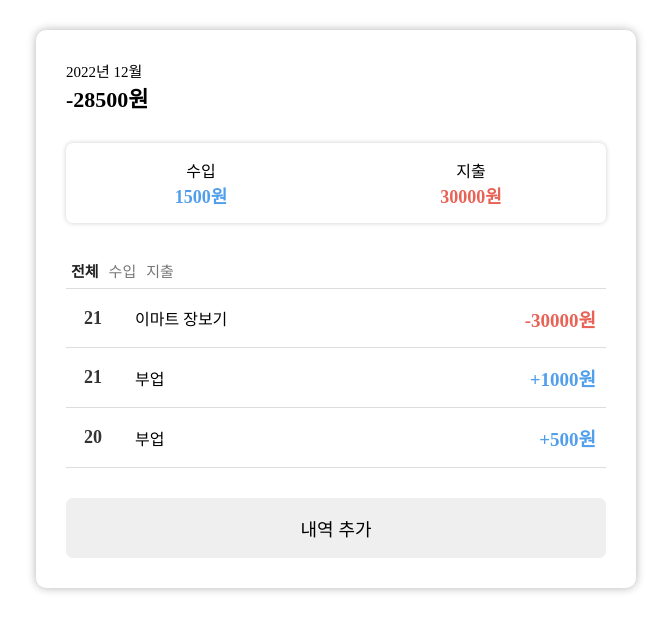
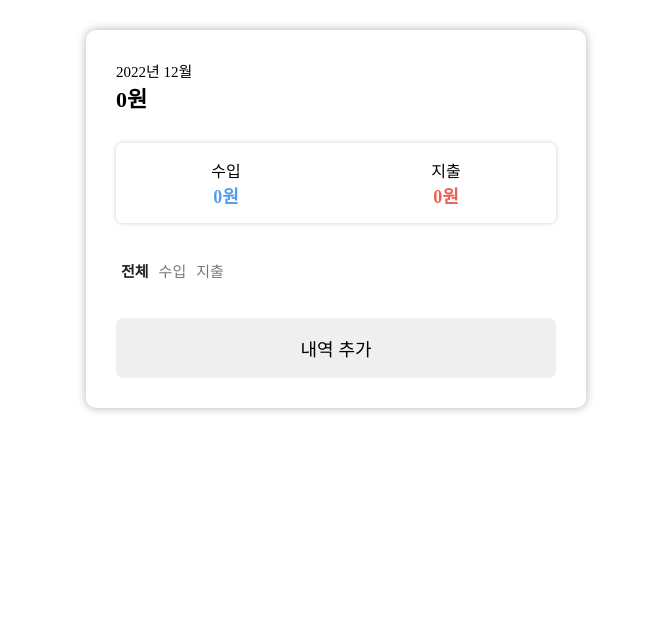
Before and after one commit to lebaolove/money-note, a React app: page / in a window 1280 px wide. Shown: the top 630 px of the page, without its empty margins (304-975 px from the left). Built offline with nearby package versions, Linux system fonts and the light colour scheme.

Commit message:
내역 추가 기능 & 리스트 UI 수정

```diff
--- a/src/components/Add/Add.tsx
+++ b/src/components/Add/Add.tsx
@@ -1,12 +1,21 @@
-import React, { useEffect } from 'react';
+import React, { useState, useEffect } from 'react';
 import { setTimeout } from 'timers';
+import { IListItem } from '../App';
 
 interface IAdd {
+    moneyList: IListItem[];
     setViewAdd: React.Dispatch<React.SetStateAction<boolean>>;
+    setMoneyList: React.Dispatch<React.SetStateAction<IListItem[]>>;
 }
 
 function Add(props: IAdd) {
-    const [isMounted, setIsMounted] = React.useState<boolean>(false);
+    const [isMounted, setIsMounted] = useState<boolean>(false);
+    const [activeInout, setActiveInout] = useState<'none'|'in'|'out'>('none');
+    const [inputYear, setInputYear] = useState<string>('');
+    const [inputMonth, setInputMonth] = useState<string>('');
+    const [inputDay, setInputDay] = useState<string>('');
+    const [inputContent, setInputContent] = useState<string>('');
+    const [inputPrice, setInputPrice] = useState<string>('');
 
     useEffect(() => {
         setTimeout(() => {
@@ -15,35 +24,76 @@ function Add(props: IAdd) {
         return () => setIsMounted(false);
     }, []);
 
+    const add = () => {
+        if(inputYear === '' || inputMonth === '' || inputDay === '') {
+            alert("날짜를 입력해 주세요.");
+        } else if(activeInout === 'none') {
+            alert("수입/지출 구분해 주세요.");
+        } else if(inputContent === '') {
+            alert("내용을 입력해 주세요.");
+        } else if(inputPrice === '') {
+            alert("금액을 입력해 주세요.");
+        } else {
+            let randomId: number = 0;
+            while([...props.moneyList].find(v => v.id === randomId)) {
+                randomId = Math.random() * 100;
+            }
+            const newItem: IListItem = {
+                id: randomId,
+                date: Number(inputDay),
+                content: inputContent,
+                price: Number(inputPrice),
+                inout: activeInout
+            };
+            const newList: IListItem[] = [...props.moneyList];
+            newList.push(newItem);
+            props.setMoneyList(newList);
+            props.setViewAdd(false);
+        }
+    };
+
     return (
         <div id="add" className={isMounted ? "on" : ""}>
             <h2 className="title">내역 추가</h2>
             <dl>
                 <dt className="item-title">날짜</dt>
                 <dd className="date-input">
-                    <input type="text" placeholder="2022" />
-                    <input type="text" placeholder="01" />
-                    <input type="text" placeholder="01" />
+                    <input type="number" placeholder="2022" onChange={(e) => setInputYear(e.target.value)}/>
+                    <input type="number" placeholder="01" onChange={(e) => setInputMonth(e.target.value)}/>
+                    <input type="number" placeholder="01" onChange={(e) => setInputDay(e.target.value)}/>
                 </dd>
             </dl>
             <dl>
                 <dt className="item-title">내용</dt>
                 <dd className="inout-btns">
-                    <button className="income">수입</button>
-                    <button className="expense">지출</button>
+                    <button
+                        className={`income ${activeInout === 'in' ? 'active' : ''}`}
+                        onClick={() => setActiveInout('in')}>수입</button>
+                    <button
+                        className={`expense ${activeInout === 'out' ? 'active' : ''}`}
+                        onClick={() => setActiveInout('out')}>지출</button>
                 </dd>
                 <dd>
-                    <input type="text" className="input-long" placeholder="내용을 입력해 주세요." />
+                    <input
+                        type="text"
+                        className="input-long"
+                        placeholder="내용을 입력해 주세요."
+                        onChange={(e) => setInputContent(e.target.value)}/>
                 </dd>
             </dl>
             <dl>
                 <dt className="item-title">금액</dt>
                 <dd>
-                    <input type="text" className="input-long" placeholder="금액을 입력해 주세요." />
+                    <input
+                        type="text"
+                        className="input-long"
+                        placeholder="금액을 입력해 주세요."
+                        value={Number(inputPrice).toLocaleString()}
+                        onChange={(e) => setInputPrice(e.target.value)}/>
                 </dd>
             </dl>
             <div className="btm-btns">
-                <button className="add">등록</button>
+                <button className="add" onClick={add}>등록</button>
                 <button className="cancel" onClick={() => props.setViewAdd(false)}>취소</button>
             </div>
         </div>
--- a/src/components/App.scss
+++ b/src/components/App.scss
@@ -8,7 +8,7 @@ $colorOut: rgb(233, 98, 86);
 
 #mNote {
     background: #fff;
-    width: Min(600px, 90%);
+    width: Min(500px, 90%);
     margin: 30px auto 0;
     box-shadow: 0 0 10px rgba(0, 0, 0, 0.3);
     padding: 30px;
--- a/src/components/App.tsx
+++ b/src/components/App.tsx
@@ -1,16 +1,34 @@
-import React from 'react';
+import { useState, useEffect } from 'react';
 import './App.scss';
 import List from './List/List';
 import Add from './Add/Add';
 
+export interface IListItem {
+  id: number;
+  date: number;
+  content: string;
+  price: number;
+  inout: 'in'|'out';
+}
+
 function App() {
-  const [income, setIncome] = React.useState<number>(300);
-  const [expense, setExpense] = React.useState<number>(20);
-  const [viewAdd, setViewAdd] = React.useState<boolean>(false);
+  const [income, setIncome] = useState<number>(0);
+  const [expense, setExpense] = useState<number>(0);
+  const [viewAdd, setViewAdd] = useState<boolean>(false);
+  const [moneyList, setMoneyList] = useState<IListItem[]>([]);
 
   const date = new Date();
   const year = date.getFullYear();
   const month = date.getMonth() + 1;
+
+  useEffect(() => {
+    if(moneyList.length !== 0) {
+      const newIncome = [...moneyList].filter(v => v.inout === 'in').map(v => v.price).reduce((a,b) => a + b, 0);
+      const newExpense = [...moneyList].filter(v => v.inout === 'out').map(v => v.price).reduce((a,b) => a + b, 0);
+      setIncome(newIncome);
+      setExpense(newExpense);
+    }
+  }, [moneyList]);
 
   return (
     <div className="App">
@@ -18,28 +36,27 @@ function App() {
         {/* [S] TOP AREA */}
         <div className="top-container">
           <p className="month">{year}년 {month}월</p>
-          <p className="my-money">{income - expense}원</p>
+          <p className="my-money">{(income - expense).toLocaleString()}원</p>
           <div className="in-out">
             <dl className="income">
               <dt>수입</dt>
-              <dd>{income}원</dd>
+              <dd>{income.toLocaleString()}원</dd>
             </dl>
             <dl className="expense">
               <dt>지출</dt>
-              <dd>{expense}원</dd>
+              <dd>{expense.toLocaleString()}원</dd>
             </dl>
           </div>
         </div>
         {/* [E] TOP AREA */}
 
-        <List setIncome={setIncome} setExpense={setExpense}/>
+        <List moneyList={moneyList}/>
 
         {viewAdd ?
-          <Add setViewAdd={setViewAdd} />
+          <Add setViewAdd={setViewAdd} setMoneyList={setMoneyList} moneyList={moneyList}/>
           :
           <button id="btn_add" onClick={() => setViewAdd(true)}>내역 추가</button>
         }
-
       </div>
     </div>
   );
--- a/src/components/List/List.scss
+++ b/src/components/List/List.scss
@@ -1,3 +1,7 @@
+@mixin clickedItem {
+    transition: all 0.2s linear;
+}
+
 @mixin List {
     #list {
         margin-bottom: 30px;
@@ -15,13 +19,18 @@
         }
         .list {
             li {
-                display: flex;
-                align-items: center;
-                justify-content: space-between;
                 height: 60px;
-                border-bottom: 1px solid #ddd;
-                &:first-child {
-                    border-top: 1px solid #ddd;
+                margin: 3px 0;
+                cursor: pointer;
+                position: relative;
+                overflow: hidden;
+                .item-info {
+                    display: flex;
+                    align-items: center;
+                    justify-content: space-between;
+                    height: 100%;
+                    width: calc(100% - 15px);
+                    @include clickedItem;
                 }
                 .date {
                     width: 10%;
@@ -39,11 +48,39 @@
                     font-size: 19px;
                     font-weight: bold;
                     text-align: right;
-                    &.in {
+                }
+                .btn-area {
+                    width: 15px;
+                    position: absolute;
+                    right: 0;
+                    top: 0;
+                    bottom: 0;
+                    @include clickedItem;
+                }
+                &.in {
+                    background-color: #ddf4fd;
+                    .price {
                         color: $colorIn;
                     }
-                    &.out {
+                    .btn-area {
+                        background-color: #6c6ce1;
+                    }
+                }
+                &.out {
+                    background-color: #ffe1e7;
+                    .price {
                         color: $colorOut;
+                    }
+                    .btn-area {
+                        background-color: #e95a5a;
+                    }
+                }
+                &.clicked {
+                    .item-info {
+                        transform: translateX(-50%);
+                    }
+                    .btn-area {
+                        width: 50%;
                     }
                 }
             }
--- a/src/components/List/List.tsx
+++ b/src/components/List/List.tsx
@@ -1,61 +1,30 @@
-import React from 'react';
-
-interface IListItem {
-    date: number;
-    content: string;
-    price: number;
-    inout: 'in'|'out';
-}
+import { useState, useEffect } from 'react';
+import { IListItem } from '../App';
 
 interface IList {
-    setIncome: React.Dispatch<React.SetStateAction<number>>;
-    setExpense: React.Dispatch<React.SetStateAction<number>>;
+    moneyList: IListItem[];
 }
 
 function List(props: IList) {
     type TSort = '전체'|'수입'|'지출';
-    const [activeSort, setActiveSort] = React.useState<TSort>('전체');
+    const sort: TSort[] = ['전체', '수입', '지출'];
+    const [activeSort, setActiveSort] = useState<TSort>('전체');
+    const [moneyList, setMoneyList] = useState<IListItem[]>(props.moneyList);
+    const [clickedItem, setClickedItem] = useState<number>(-1);
 
-    const testList: IListItem[] = [
-        {
-            date: 21,
-            content: '이마트 장보기',
-            price: 30000,
-            inout: 'out'
-        },
-        {
-            date: 21,
-            content: '부업',
-            price: 1000,
-            inout: 'in'
-        },
-        {
-            date: 20,
-            content: '부업',
-            price: 500,
-            inout: 'in'
-        },
-    ];
-    const [moneyList, setMoneyList] = React.useState<Array<IListItem>>(testList);
+    useEffect(() => {
+        setMoneyList(props.moneyList);
+    }, [props.moneyList]);
 
-    const sort: TSort[] = ['전체', '수입', '지출'];
-
-    React.useEffect(() => {
-        let list: IListItem[] = [...testList];
-
+    useEffect(() => {
+        let list: IListItem[] = [...props.moneyList];
         if(activeSort !== '전체') {
             const value = activeSort === '수입' ? 'in' : 'out';
-            list = [...testList].filter(v => v.inout === value);
+            list = [...props.moneyList].filter(v => v.inout === value);
         }
         setMoneyList(list);
+        setClickedItem(-1);
     }, [activeSort]);
-
-    React.useEffect(() => {
-        const income = [...testList].filter(v => v.inout === 'in').map(v => v.price).reduce((a,b) => a + b);
-        const expense = [...testList].filter(v => v.inout === 'out').map(v => v.price).reduce((a,b) => a + b);
-        props.setIncome(income);
-        props.setExpense(expense);
-    }, []);
 
     return (
         <div id="list">
@@ -71,14 +40,17 @@ function List(props: IList) {
                 })}
             </div>
             <ul className="list">
-                {moneyList.map((item, i) => {
+                {moneyList.map((item) => {
                     return (
                         <ListItem
-                            key={i}
+                            key={item.id}
+                            id={item.id}
                             date={item.date}
                             content={item.content}
                             price={item.price}
                             inout={item.inout}
+                            isClicked={clickedItem === item.id}
+                            setClickedItem={setClickedItem}
                         />
                     );
                 })}
@@ -87,13 +59,26 @@ function List(props: IList) {
     );
 }
 
-function ListItem(props: IListItem) {
-    const { date, content, price, inout } = props;
+interface IListItem2 extends IListItem {
+    isClicked: boolean;
+    setClickedItem: React.Dispatch<React.SetStateAction<number>>;
+}
+function ListItem(props: IListItem2) {
+    const { id, date, content, price, inout, isClicked, setClickedItem } = props;
     return (
-        <li>
-            <h4 className="date">{date}</h4>
-            <p className="content">{content}</p>
-            <p className={`price ${inout}`}>{inout === 'in' ? '+' : '-'}{price}원</p>
+        <li
+            className={`${inout} ${isClicked ? 'clicked' : ''}`}
+            onClick={() => {
+                if(isClicked) setClickedItem(-1);
+                else setClickedItem(id);
+            }}
+        >
+            <div className="item-info">
+                <h4 className="date">{date}</h4>
+                <p className="content">{content}</p>
+                <p className={`price ${inout}`}>{inout === 'in' ? '+' : '-'}{price.toLocaleString()}원</p>
+            </div>
+            <div className="btn-area"></div>
         </li>
     );
 }
```
Also changed, not shown: src/components/Add/Add.scss (+2 -5 lines).
